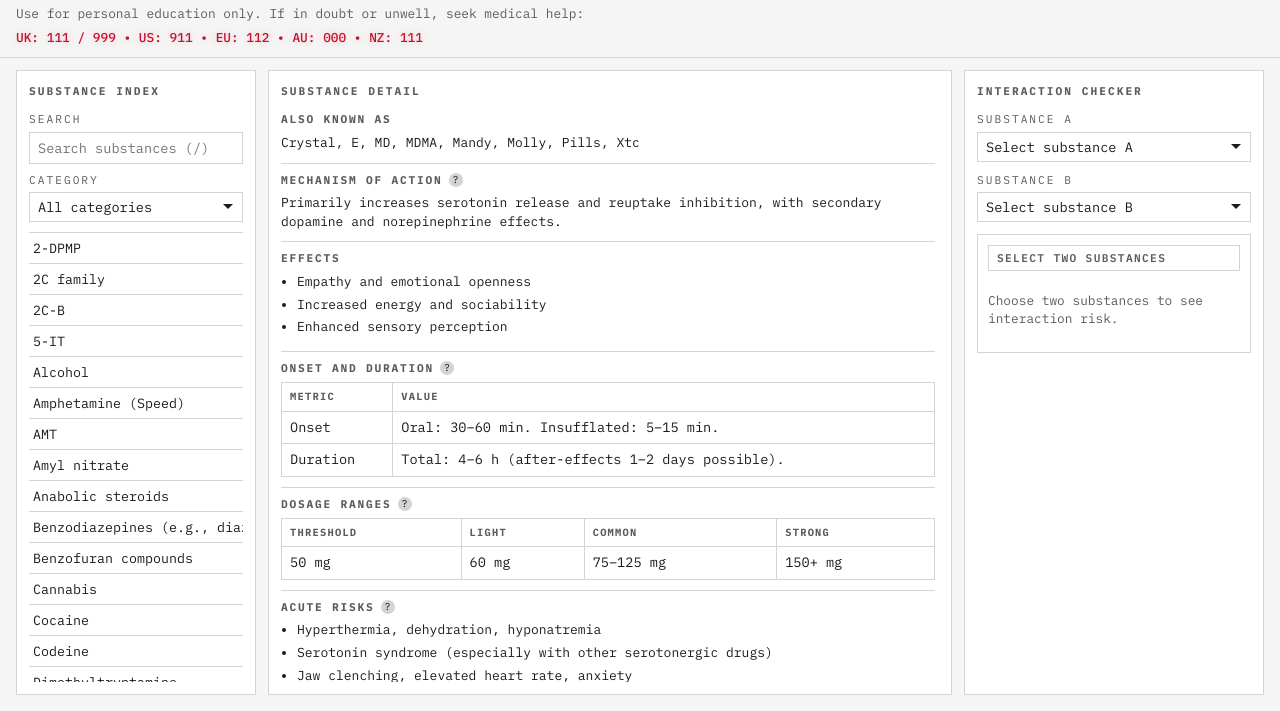
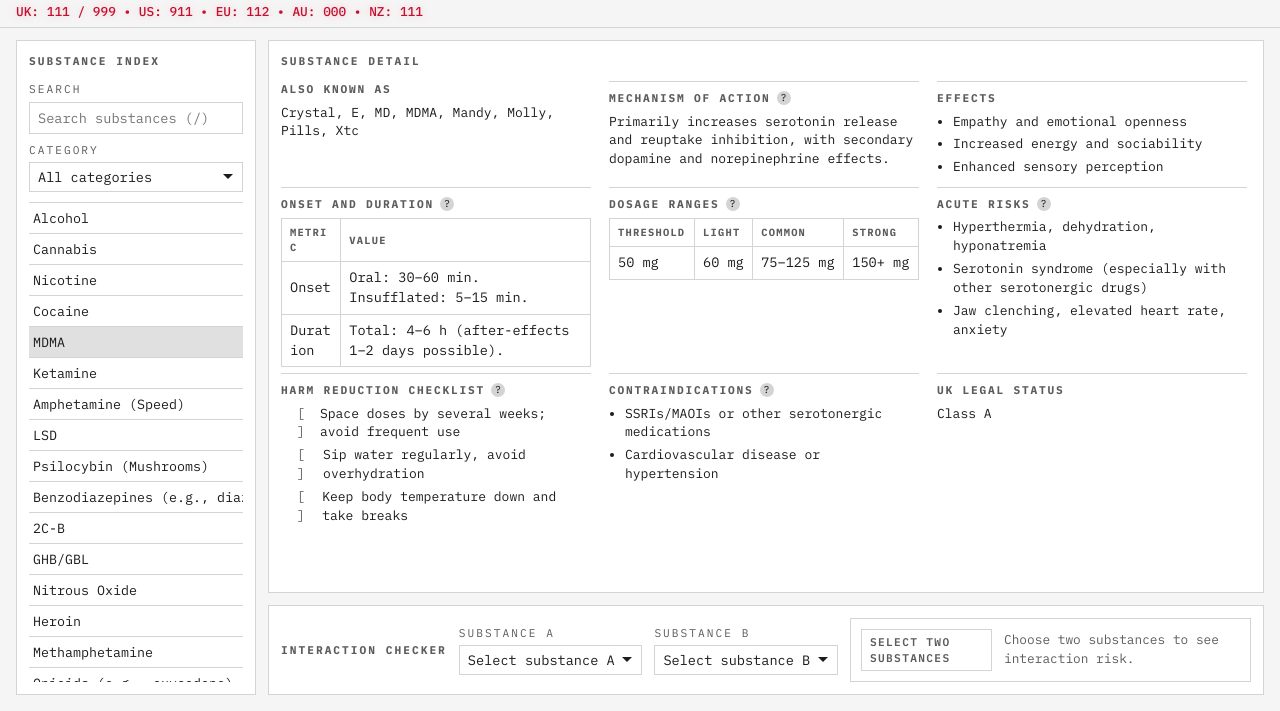
Before and after one commit to kaboosee/Drugpedia, a website: page index.html in a window 1280 px wide. Shown: the part 89-800 px from the top of the page. Drawn offline with Linux system fonts and the light colour scheme.

Commit message:
Reorganise desktop layout and surface common drugs first
- Desktop: two-column grid with the substance detail filling the width,
  sections flowing into auto-fitting columns so most profiles fit
  without scrolling; interaction checker moved to a compact bottom bar.
- Sort the substance list so the most common drugs lead, then alphabetical
  (COMMON_SUBSTANCE_IDS in logic.js); added tests for the new ordering.
- Bump sw.js cache to drugpedia-v7.

Co-Authored-By: Claude Opus 4.8 <noreply@anthropic.com>

```diff
--- a/logic.js
+++ b/logic.js
@@ -53,6 +53,32 @@
     return [a, b].sort().join("|");
   };
 
+  // The most commonly used substances, surfaced at the top of the list in
+  // this order. Anything not listed here follows alphabetically.
+  const COMMON_SUBSTANCE_IDS = [
+    "alcohol",
+    "cannabis",
+    "nicotine",
+    "cocaine",
+    "mdma",
+    "ketamine",
+    "amphetamine",
+    "lsd",
+    "psilocybin",
+    "benzodiazepines",
+    "2cb",
+    "ghb",
+    "nitrous",
+    "heroin",
+    "methamphetamine",
+    "opioids",
+  ];
+
+  const commonRank = (substance) => {
+    const index = COMMON_SUBSTANCE_IDS.indexOf(substance.id);
+    return index === -1 ? Number.POSITIVE_INFINITY : index;
+  };
+
   const filterSubstances = (substances, query, category) => {
     const normalizedQuery = (query || "").trim().toLowerCase();
     return substances
@@ -64,7 +90,14 @@
         const matchesCategory = category === "all" || group === category;
         return matchesQuery && matchesCategory;
       })
-      .sort((left, right) => left.name.localeCompare(right.name));
+      .sort((left, right) => {
+        const rankLeft = commonRank(left);
+        const rankRight = commonRank(right);
+        if (rankLeft !== rankRight) {
+          return rankLeft - rankRight;
+        }
+        return left.name.localeCompare(right.name);
+      });
   };
 
   const getInteraction = (interactions, a, b) => {
@@ -144,6 +177,7 @@
   const api = {
     CATEGORY_LABELS,
     RISK_LEVELS,
+    COMMON_SUBSTANCE_IDS,
     normalizeCategory,
     pairKey,
     filterSubstances,
--- a/styles.css
+++ b/styles.css
@@ -476,18 +476,107 @@ option {
     overflow: hidden;
   }
 
+  /* Compact the header so the pinned panels get more vertical room and
+     more of the substance detail is visible before it scrolls. */
+  header {
+    padding: 8px 16px 6px;
+  }
+
+  header h1 {
+    font-size: 1.15rem;
+    margin: 0 0 4px;
+  }
+
+  header p {
+    font-size: 0.7rem;
+    margin: 0 0 3px;
+    line-height: 1.3;
+  }
+
+  /* Two columns: a narrow substance list on the left, and the detail filling
+     the rest. The interaction checker drops to a compact bar under the
+     detail so the detail gets nearly the full width and height. */
   main {
     min-height: 0;
     align-items: stretch;
+    grid-template-columns: 240px minmax(0, 1fr);
+    grid-template-rows: minmax(0, 1fr) auto;
+    grid-template-areas:
+      "list detail"
+      "list interaction";
+  }
+
+  .sidebar {
+    grid-area: list;
+  }
+
+  .detail {
+    grid-area: detail;
+  }
+
+  .interaction {
+    grid-area: interaction;
   }
 
   .panel {
     overflow: hidden;
   }
 
+  /* Flow the detail sections into as many columns as the width allows so the
+     whole profile fits without scrolling. Falls back to vertical scroll only
+     if an unusually long profile still overflows. */
   .detail-content {
     flex: 1;
     min-height: 0;
+    display: grid;
+    grid-template-columns: repeat(auto-fill, minmax(260px, 1fr));
+    align-content: start;
+    gap: 6px 18px;
+  }
+
+  .detail-section {
+    break-inside: avoid;
+  }
+
+  /* Interaction checker as a horizontal bar: fields and result side by side. */
+  .interaction {
+    flex-direction: row;
+    align-items: center;
+    flex-wrap: wrap;
+    gap: 12px;
+  }
+
+  .interaction h2 {
+    margin: 0;
+    white-space: nowrap;
+    align-self: center;
+  }
+
+  .interaction-fields {
+    display: flex;
+    flex-direction: row;
+    gap: 12px;
+    margin-bottom: 0;
+    flex: 1;
+    min-width: 0;
+  }
+
+  .interaction-fields .field {
+    flex: 1;
+    min-width: 0;
+  }
+
+  .interaction-result {
+    display: flex;
+    flex-direction: row;
+    align-items: center;
+    gap: 12px;
+    flex: 1;
+    min-width: 0;
+  }
+
+  .interaction-result .muted {
+    margin: 0;
   }
 }
 
--- a/sw.js
+++ b/sw.js
@@ -2,7 +2,7 @@
 
 // Bump this version whenever any cached asset changes, or returning
 // visitors will keep the old files (see README "Releasing changes").
-const CACHE = "drugpedia-v4";
+const CACHE = "drugpedia-v7";
 
 const ASSETS = [
   "./",
```
Also changed, not shown: tests/logic.test.js (+29 -2 lines).
